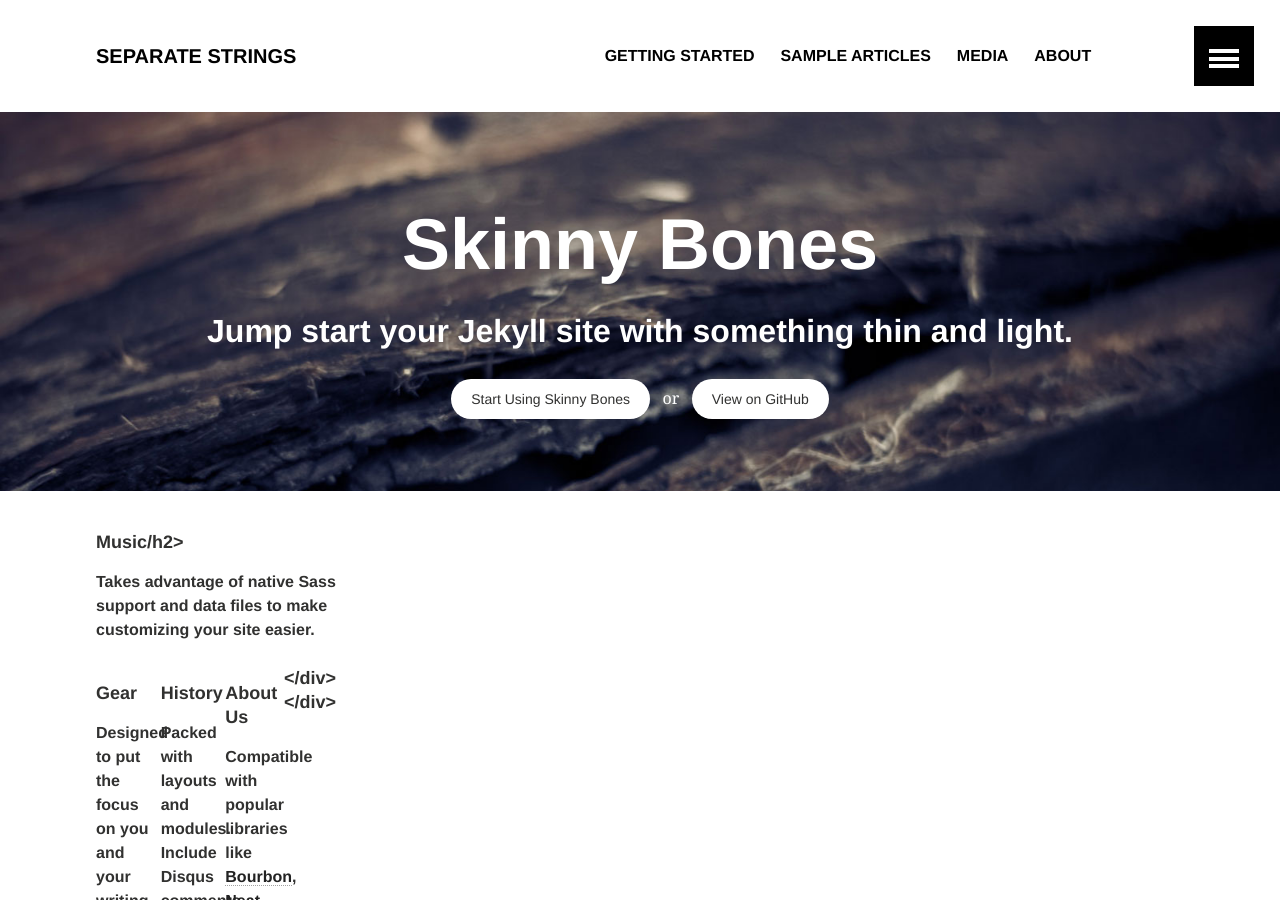
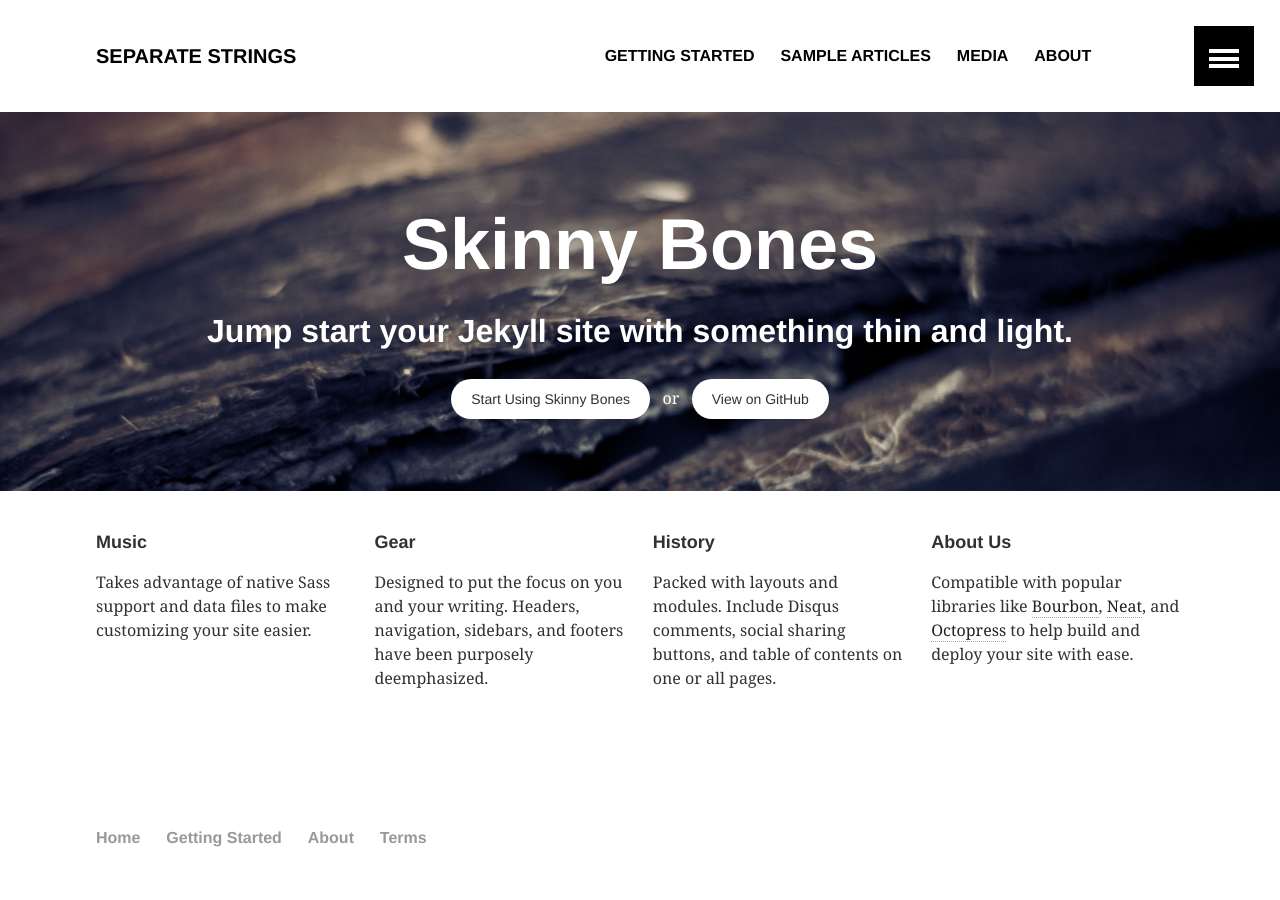
Before and after one commit to separate-strings/separate-strings.github.io, a Jekyll site: the page built from index.md, in a window 1280 px wide and 900 px high. Built offline with Jekyll 4.4.1, drawn with Linux system fonts in a browser that asks for light colours.

Commit message:
missing close bracket

```diff
--- a/index.md
+++ b/index.md
@@ -8,7 +8,7 @@ image:
 <div class="tiles">
 
 <div class="tile">
-  <h2 class="post-title">Music/h2>
+  <h2 class="post-title">Music</h2>
   <p class="post-excerpt">Takes advantage of native Sass support and data files to make customizing your site easier.</p>
 </div><!-- /.tile -->
 
```
